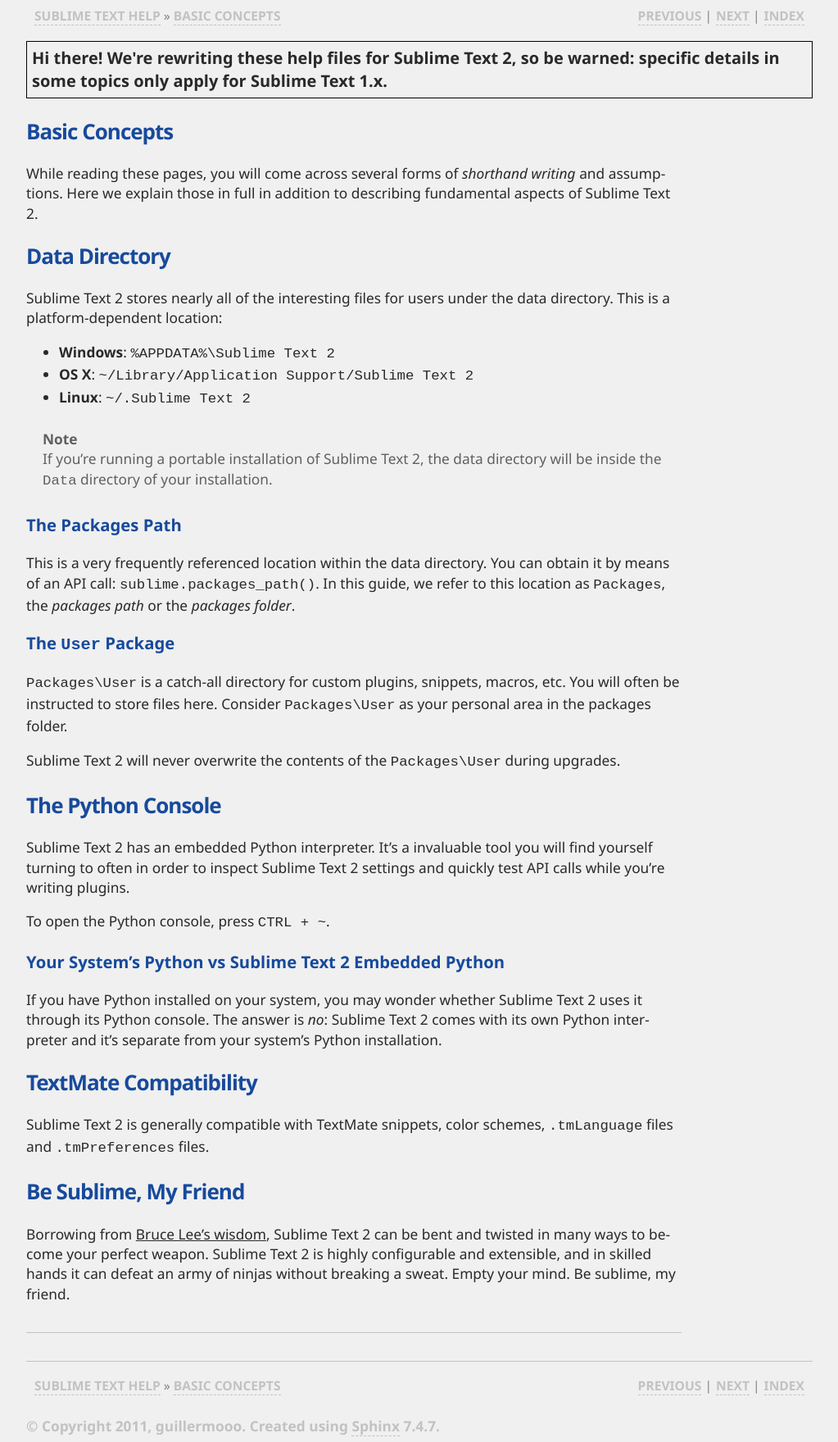
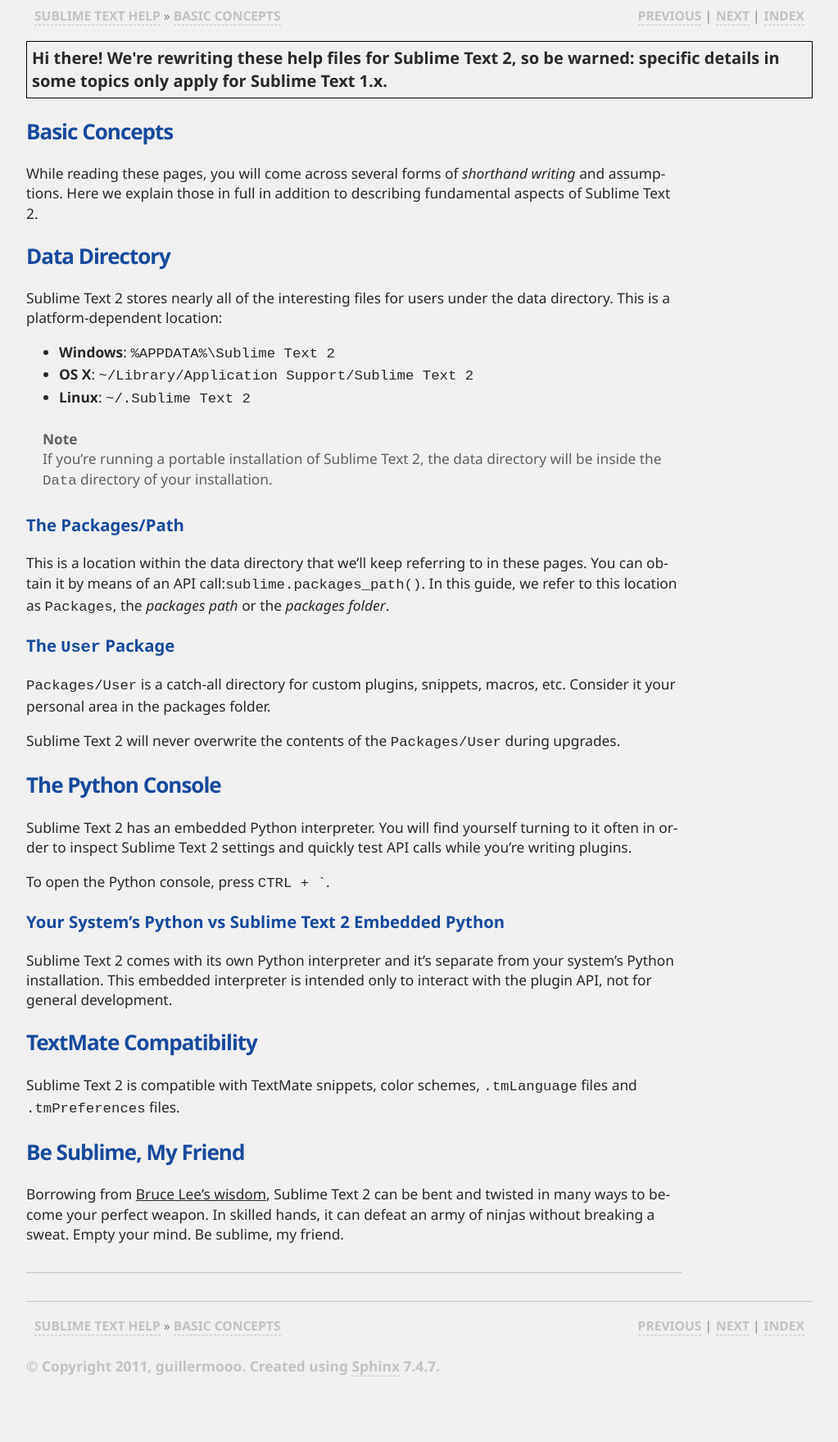
Before and after one commit to guillermooo/sublime-undocs, a Sphinx documentation site: the page built from source/basic_concepts.rst, in a window 1280 px wide. Shown: the whole page at 82% size, without its empty margins (128-1151 px from the left). Built offline with Sphinx 7.4.7, drawn with Linux system fonts in a browser that asks for light colours; after the commit the page ends 1686 px from its top, so only the background shows below that.

Commit message:
Revised text.

````diff
--- a/source/basic_concepts.rst
+++ b/source/basic_concepts.rst
@@ -1,5 +1,7 @@
 Basic Concepts
 ==============
+
+.. Keep Sublime Text 2 here and use Sublime Text in the rest of the docs.
 
 While reading these pages, you will come across several forms of *shorthand writing*
 and assumptions. Here we explain those in full in addition to describing fundamental
@@ -19,52 +21,50 @@
 	If you're running a portable installation of Sublime Text 2, the data
 	directory will be inside the ``Data`` directory of your installation.
 
-The Packages Path
+The Packages/Path
 ^^^^^^^^^^^^^^^^^
 
-This is a very frequently referenced location within the data directory. You
-can obtain it by means of an API call: ``sublime.packages_path()``. In this
-guide, we refer to this location as ``Packages``, the *packages path* or  the
-*packages folder*.
+This is a location within the data directory that we'll keep referring to in
+these pages. You can obtain it by means of an API call:``sublime.packages_path()``.
+In this guide, we refer to this location as ``Packages``, the *packages path*
+or the *packages folder*.
 
 The ``User`` Package
 ^^^^^^^^^^^^^^^^^^^^
 
-``Packages\User`` is a catch-all directory for custom plugins, snippets, macros,
-etc. You will often be instructed to store files here. Consider ``Packages\User``
-as your personal area in the packages folder.
+``Packages/User`` is a catch-all directory for custom plugins, snippets, macros,
+etc. Consider it your personal area in the packages folder.
 
-Sublime Text 2 will never overwrite the contents of the ``Packages\User``
+Sublime Text 2 will never overwrite the contents of the ``Packages/User``
 during upgrades.
 
 The Python Console
 ******************
 
-Sublime Text 2 has an embedded Python interpreter. It's a invaluable tool you
-will find yourself turning to often in order to inspect Sublime Text 2 settings
-and quickly test API calls while you're writing plugins.
+Sublime Text 2 has an embedded Python interpreter. You will find yourself turning
+to it often in order to inspect Sublime Text 2 settings and quickly test API calls
+while you're writing plugins.
 
-To open the Python console, press ``CTRL + ~``.
+To open the Python console, press ``CTRL + ```.
 
 Your System's Python vs Sublime Text 2 Embedded Python
 ^^^^^^^^^^^^^^^^^^^^^^^^^^^^^^^^^^^^^^^^^^^^^^^^^^^^^^
 
-If you have Python installed on your system, you may wonder whether Sublime Text 2
-uses it through its Python console. The answer is *no*: Sublime Text 2 comes with
-its own Python interpreter and it's separate from your system's Python installation.
+Sublime Text 2 comes with its own Python interpreter and it's separate from your
+system's Python installation. This embedded interpreter is intended only to
+interact with the plugin API, not for general development.
 
 TextMate Compatibility
 **********************
 
-Sublime Text 2 is generally compatible with TextMate snippets, color schemes,
+Sublime Text 2 is compatible with TextMate snippets, color schemes,
 ``.tmLanguage`` files and ``.tmPreferences`` files.
 
 Be Sublime, My Friend
 *********************
 
 Borrowing from `Bruce Lee's wisdom`_, Sublime Text 2 can be bent and twisted in
-many ways to become your perfect weapon. Sublime Text 2 is highly configurable
-and extensible, and in skilled hands it can defeat an army of ninjas without
-breaking a sweat. Empty your mind. Be sublime, my friend.
+many ways to become your perfect weapon. In skilled hands, it can defeat an
+army of ninjas without breaking a sweat. Empty your mind. Be sublime, my friend.
 
 .. _Bruce Lee's wisdom: http://www.youtube.com/watch?v=7ijCSu87I9k&feature=related
--- a/source/conventions.rst
+++ b/source/conventions.rst
@@ -22,11 +22,11 @@
 Conventions in This Guide
 *************************
 
-* This guide is written from the perspective of a Windows user. Most
-  instructions should require trivial changes to work on other platforms.
+* This guide is written from the perspective of a Windows user, but most
+  instructions should only require trivial changes to work on other platforms.
 
-* Relative paths (e. g. ``Packages\User``) are rooted at the parent of
-  ``sublime.packages_path()`` unless otherwise stated.
+* Relative paths (e. g. ``Packages/User``) are rooted at the parent of
+  ``sublime.packages_path()`` unless otherwise noted.
 
 * We assume default key bindings when indicating keyboard shortcuts unless
   otherwise noted. Due to the way Sublime Text maps keys to commands, **some
@@ -36,6 +36,8 @@
   Nevertheless, *mutatis mutandis*, most new information should be useful for
   Sublime Text users too. Hey, that was Latin back there!
 
+* *Sublime Text 2* is referred to simply as *Sublime Text* too.
+
 Before you continue reading the material contained in this guide, we encourage
 you to take a look at the :doc:`basic_concepts` section.
 
````
Also changed, not shown: source/core/build_systems.rst (+8 -13 lines), source/reference/build_systems.rst (+22 -21 lines), 1 other file.
